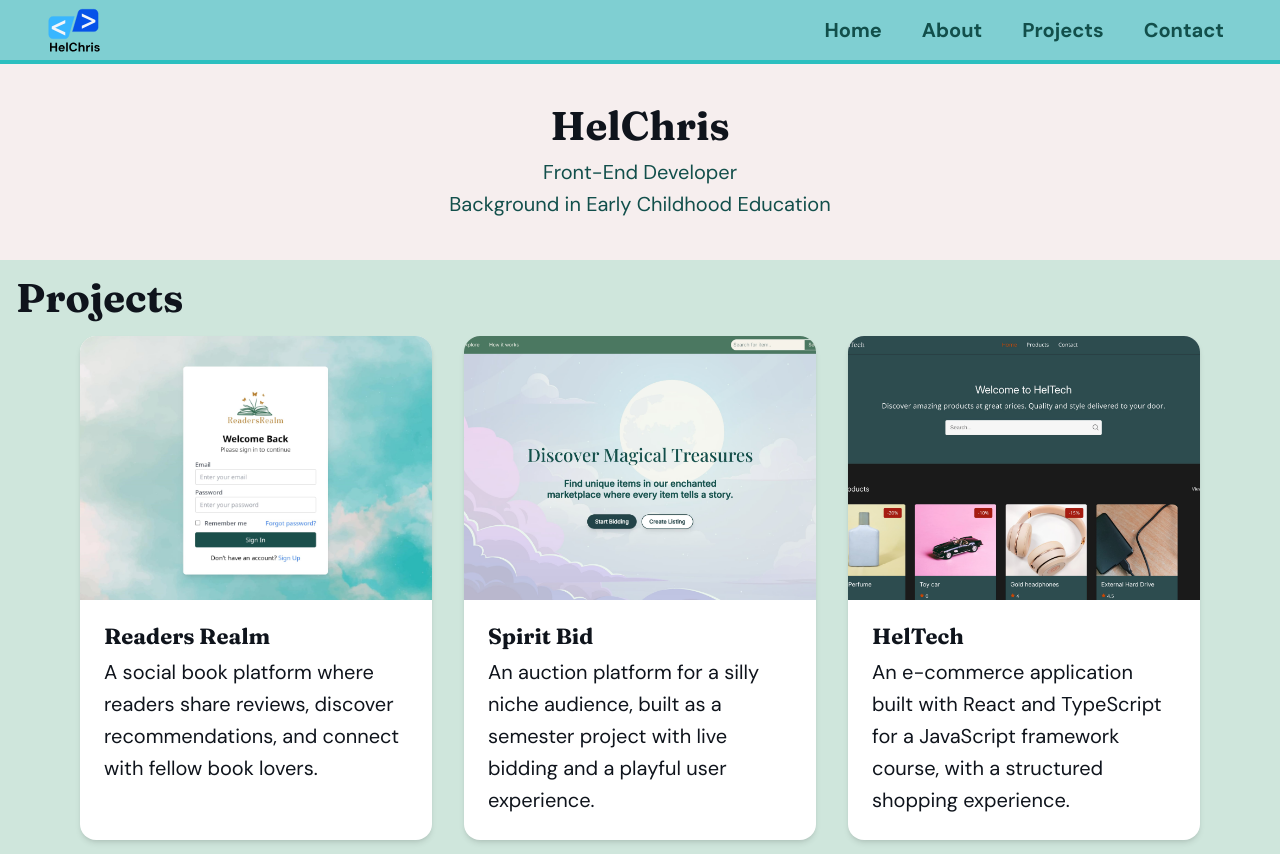
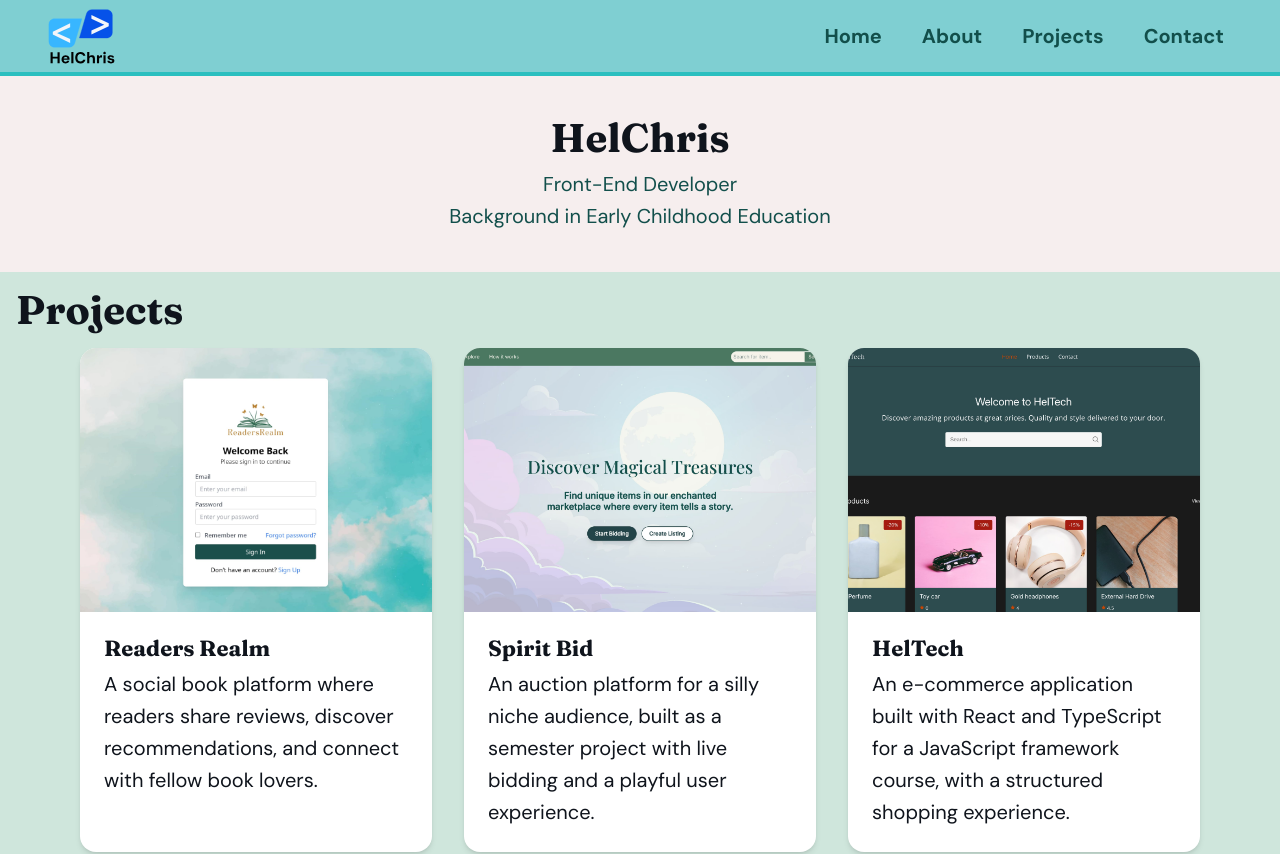
Before and after one commit to HelChris/portfolio2, a React (Vite) app: page / in a window 1280 px wide. Shown: the top 854 px of the page. Built offline with nearby package versions, Linux system fonts and the light colour scheme.

Commit message:
chore: add logo and favicon

```diff
--- a/src/components/layout/Header.tsx
+++ b/src/components/layout/Header.tsx
@@ -10,9 +10,9 @@ export function Header() {
 				className="flex items-center outline-offset-4 focus-visible:outline-3 focus-visible:outline-focus"
 				to="/"
 			>
-				<picture>
+				<picture className="p-2">
 					<source media="(prefers-color-scheme: dark)" srcSet={logoDark} />
-					<img className="site-logo" src={logoLight} alt="HelChris home" className="h-15 p-2"/>
+					<img className="site-logo" src={logoLight} alt="HelChris home" />
 				</picture>
 			</Link>
 			<Navigation ariaLabel="Main navigation" />
```
